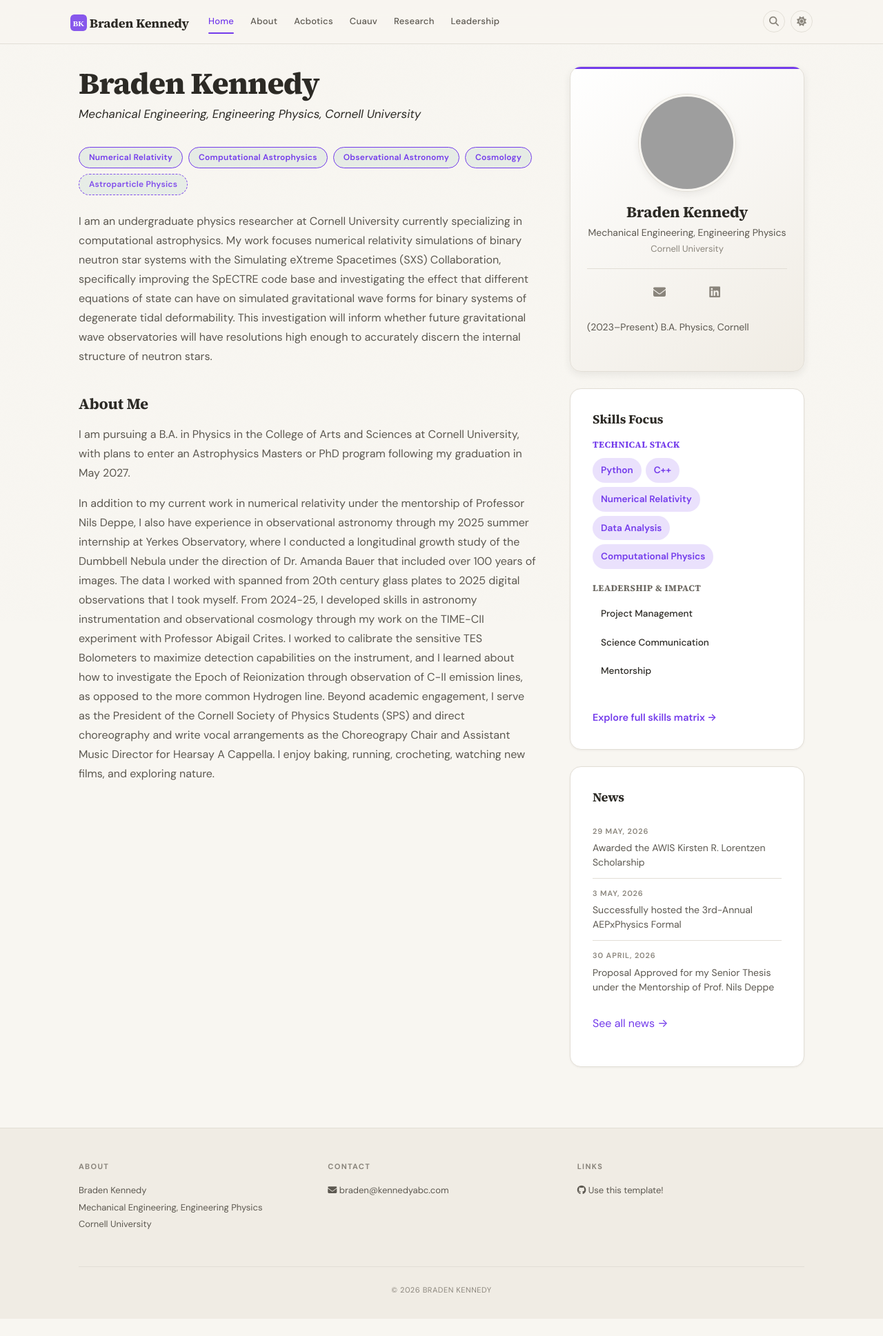
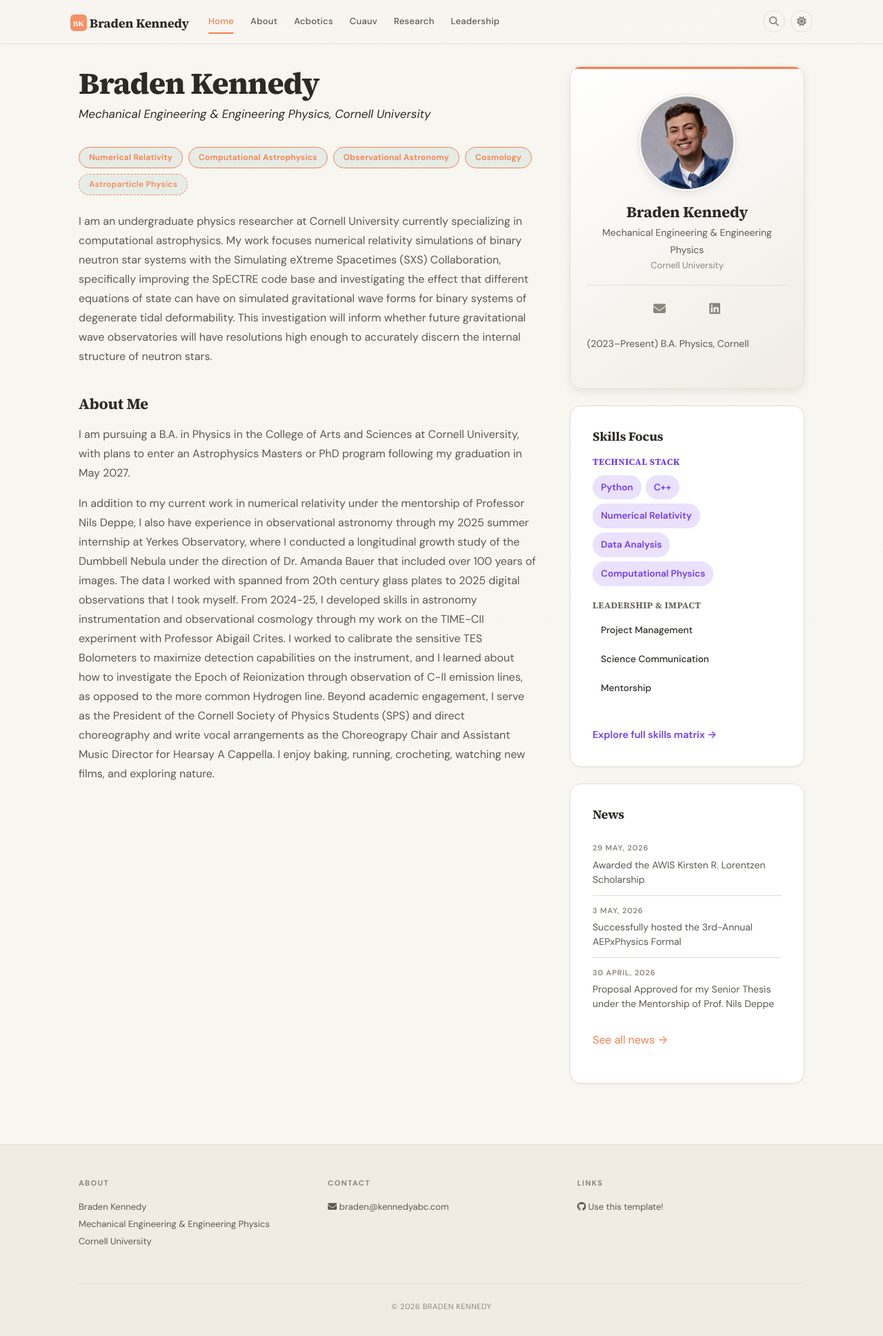
Before and after one commit to braden-kennedy/bkennedyportfolio, a Jekyll site: the page built from _pages/home.md, in a window 1280 px wide. Shown: the whole page at 69% size. Built offline with Jekyll 4.4.1, drawn with Linux system fonts in a browser that asks for light colours; a style sheet for code colours, icons or effects is not loaded; before the commit the page ends 1912 px from its top, so only the background shows below that.

Commit message:
Updated image, resume _config.yml

```diff
--- a/_config.yml
+++ b/_config.yml
@@ -2,10 +2,10 @@
 # STEP 1: Your Identity (required)
 # ============================================================
 name: "Braden Kennedy"
-title: "Mechanical Engineering, Engineering Physics"
+title: "Mechanical Engineering & Engineering Physics"
 institution: "Cornell University"
 email: braden@kennedyabc.com
-photo:   # place your photo in images/
+photo: Braden_Headshot.jpg  # place your photo in images/
 
 # ============================================================
 # STEP 2: Your Links (optional -- delete any you don't use)
@@ -14,18 +14,18 @@ links:
   google_scholar: ""
   github: ""
   researchgate: ""
-  orcid: "https://orcid.org/0009-0004-0273-112X"
+  orcid: ""
   twitter: ""
   linkedin: "https://www.linkedin.com/in/bradenkennedy101/"
-  cv: ""  # e.g., "papers/cv.pdf" — leave blank to hide the CV icon
+  cv: "images/Braden_Kennedy_Resume_7_26.pdf"  # e.g., "papers/cv.pdf" — leave blank to hide the CV icon
 
 # ============================================================
 # STEP 3: Site Settings
 # ============================================================
-accent_color: '#733BEB'     # theme color for links and buttons
+accent_color: '#f57e4e'     # theme color for links and buttons
 dark_mode: true             # show dark mode toggle in navbar
 default_dark: false         # landing page defaults to light mode
-description: "Academic webpage of Emma Linscomb"
+description: "Online Portfolio of Braden Kennedy"
 baseurl: "/bkennedyportfolio"
 url: "https://braden-kennedy.github.io"
 
```
